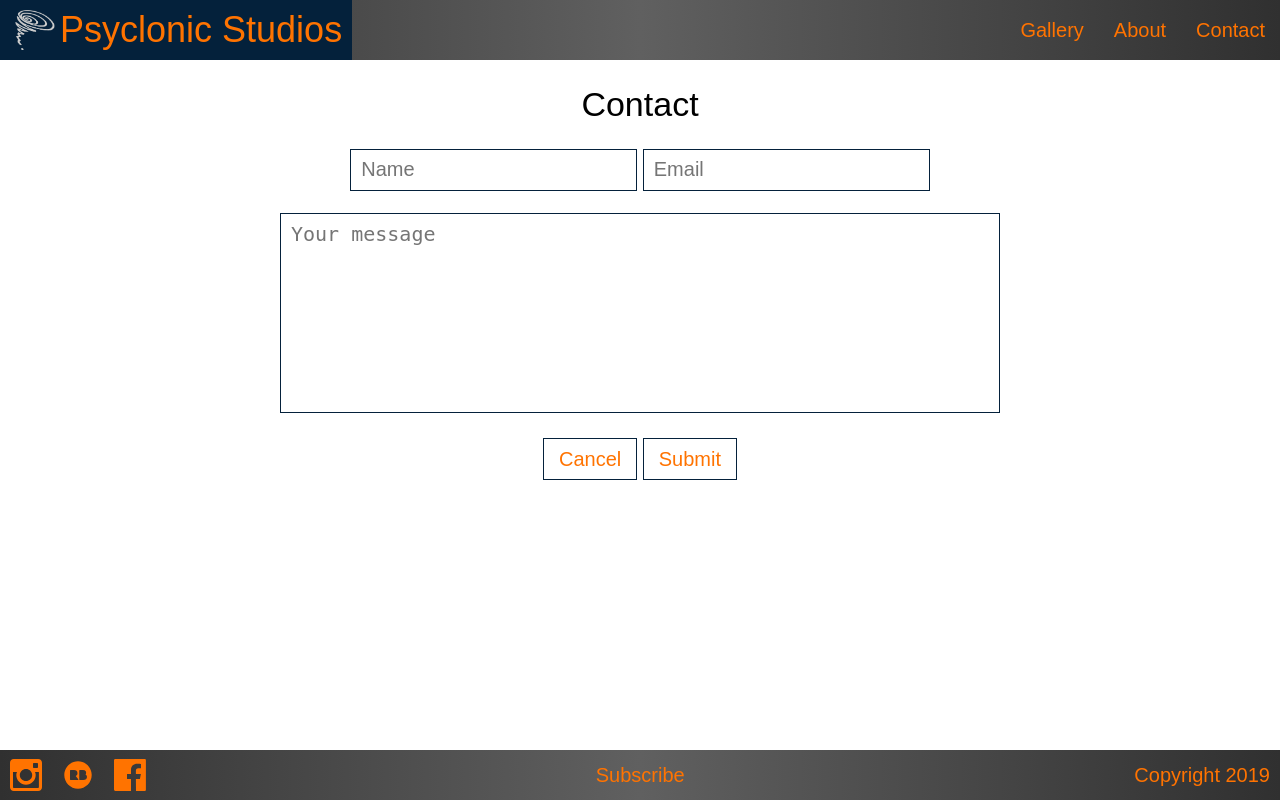
After one commit to Psyclonic-Studios/psyclonic-studios-website, a Flask app: template templates/contact.html in a window 1280 px wide. The commit adds this page. Run offline with Flask 2, Linux system fonts and the light colour scheme; the template is opened without the code that fills it, so the values that code supplies are empty; parts of the project's set-up code (start-up, migrations or seed data) failed here and were passed over.

Commit message:
add contact page

```diff
--- a/main.py
+++ b/main.py
@@ -244,6 +244,34 @@ def add_subscriber():
     crud.post_email_address(email)
     return render_template('subscribe_success.html', thankyou_text=crud.get_subscribe_success())
 
+@app.route('/contact')
+def contact():
+    return render_template('contact.html', contact_message=crud.get_contact_message())
+
+@sitemap.register_generator
+def sitemap_contact():
+    yield 'contact', {}
+
+@app.route('/contact', methods=['POST'])
+def contact_send_email():
+    enquiry_email_template = crud.get_contact_email_template()
+
+    enquirer_email_address = request.form.get('email')
+    enquirer_name = request.form.get('name')
+    enquirer_message = request.form.get('message')
+
+    email_subject = f"Contact Psyclonic Studios"
+    email_body = Environment(loader=BaseLoader()).from_string(enquiry_email_template).render(name=enquirer_name, message=enquirer_message)
+    email = gmail.compose_email_from_me(enquirer_email_address, email_subject, email_body, cc_me='contact')
+    email_response = gmail.send_email(email)
+
+    trello_title = f'Contact - {enquirer_name}'
+    trello_description = render_template('trello_contact_description.md', gmail_link=gmail.get_email_link(email_response['id']), enquirer_name=enquirer_name, enquirer_email_address=enquirer_email_address, enquirer_message=enquirer_message)
+    trello_due = datetime.today() + timedelta(3)
+    trello_helper.create_customer_card(trello_title, desc=trello_description, due=str(trello_due), labels=[trello_helper.ARTWORK_ENQUIRY_LABEL], position='top')
+    return render_template('enquiry_success.html', thankyou_text=crud.get_enquire_thankyou())
+
+
 @app.route('/payment_success', methods=['GET'])
 @nocache
 def payment_success():
--- a/server/crud.py
+++ b/server/crud.py
@@ -196,6 +196,12 @@ def get_contribute_text():
 def get_subscribe():
     return get_website_component('Subscribe')
 
+def get_contact_message():
+    return get_website_component('Contact message')
+
+def get_contact_email_template():
+    return get_website_component('Contact email template')
+
 def get_subscribe_success():
     return get_website_component('Thankyou subscribe')
 
--- /dev/null
+++ b/templates/contact.html
@@ -0,0 +1,51 @@
+{% extends 'base.html' %}
+{% block title %}
+Contact
+{% endblock %}
+{% block head %}
+<meta name="description" content="Contact the artist, Anne-Maree Hunter, at Psyclonic Studios">
+<script type="application/ld+json">
+    {
+      "@context": "https://schema.org",
+      "@type": "BreadcrumbList",
+      "itemListElement": [
+        {
+            "@type": "ListItem",
+            "position": 1,
+            "name": "Psyclonic Studios",
+            "item": "{{ url_for('home', _external=True) }}"
+        },
+        {
+            "@type": "ListItem",
+            "position": 2,
+            "name": "Contact",
+            "item": "{{ url_for('contact', _external=True) }}"
+        }
+      ]
+    }
+</script>
+{% endblock %}
+{% block body %}
+<div class="narrow-page medium-vertical-margins center">
+    <h1>Contact</h1>
+    {{ contact_message | safe }}
+    <form action="/contact" method="POST">
+        <div class="medium-vertical-margins">
+            <input id="enquire-name" class="user-input border-accent small-vertical-margins" type="text" name="name"
+                placeholder="Name" required autocomplete="name">
+            <input id="enquire-email" class="user-input border-accent" type="email" name="email" placeholder="Email"
+                required autocomplete="email">
+        </div>
+        <div class="medium-vertical-margins">
+            <textarea class="user-input user-message border-accent" type="textarea" name="message"
+                placeholder="Your message" required></textarea>
+        </div>
+        <div class="medium-vertical-margins">
+            <button type="reset"
+                class="hover-accent text-primary background-white border-accent button-wide">Cancel</button>
+            <button type="submit"
+                class="hover-accent text-primary background-white border-accent button-wide">Submit</button>
+        </div>
+    </form>
+</div>
+{% endblock %}
--- a/templates/nav.html
+++ b/templates/nav.html
@@ -1,11 +1,12 @@
 <nav>
-  <a id="menu-header" class="text-primary hover-accent center-children" href="/">
+  <a id="menu-header" class="text-primary hover-accent center-children" href="{{ url_for('home') }}">
     <img src="{{ url_for('static', filename='img/psyclonic-logo.png') }}" id="header-logo">
     Psyclonic Studios</a>
   <input type="checkbox" id="menu-btn" />
   <label id="menu-icon" class="hover-accent text-primary center-children" for="menu-btn">&#9776;</label>
   <ul class="menu">
-    <li><a class="menu-item text-primary hover-accent center-children" href="/series">Gallery</a></li>
-    <li><a class="menu-item text-primary hover-accent center-children" href="/about">About</a></li>
+    <li><a class="menu-item text-primary hover-accent center-children" href="{{ url_for('series_collection') }}">Gallery</a></li>
+    <li><a class="menu-item text-primary hover-accent center-children" href="{{ url_for('about') }}">About</a></li>
+    <li><a class="menu-item text-primary hover-accent center-children" href="{{ url_for('contact') }}">Contact</a></li>
   </ul>
 </nav>
```
Also changed, not shown: templates/trello_contact_description.md (added, +6 -0 lines).
